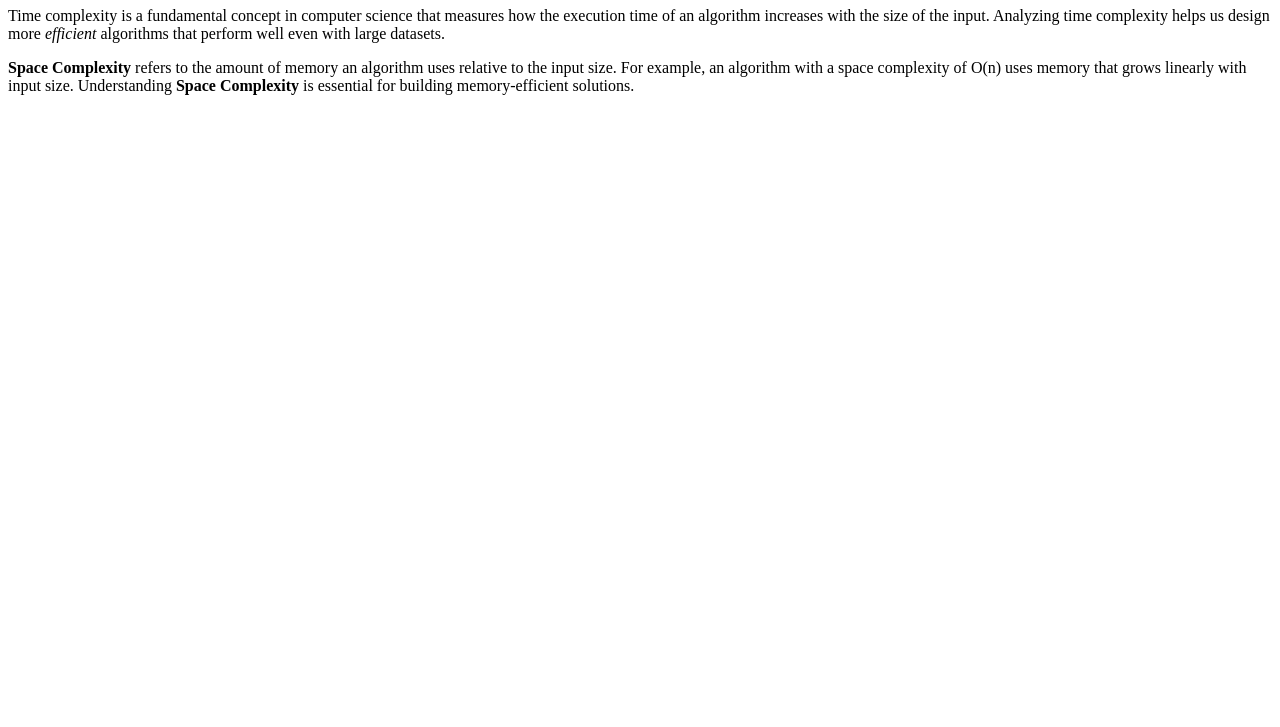
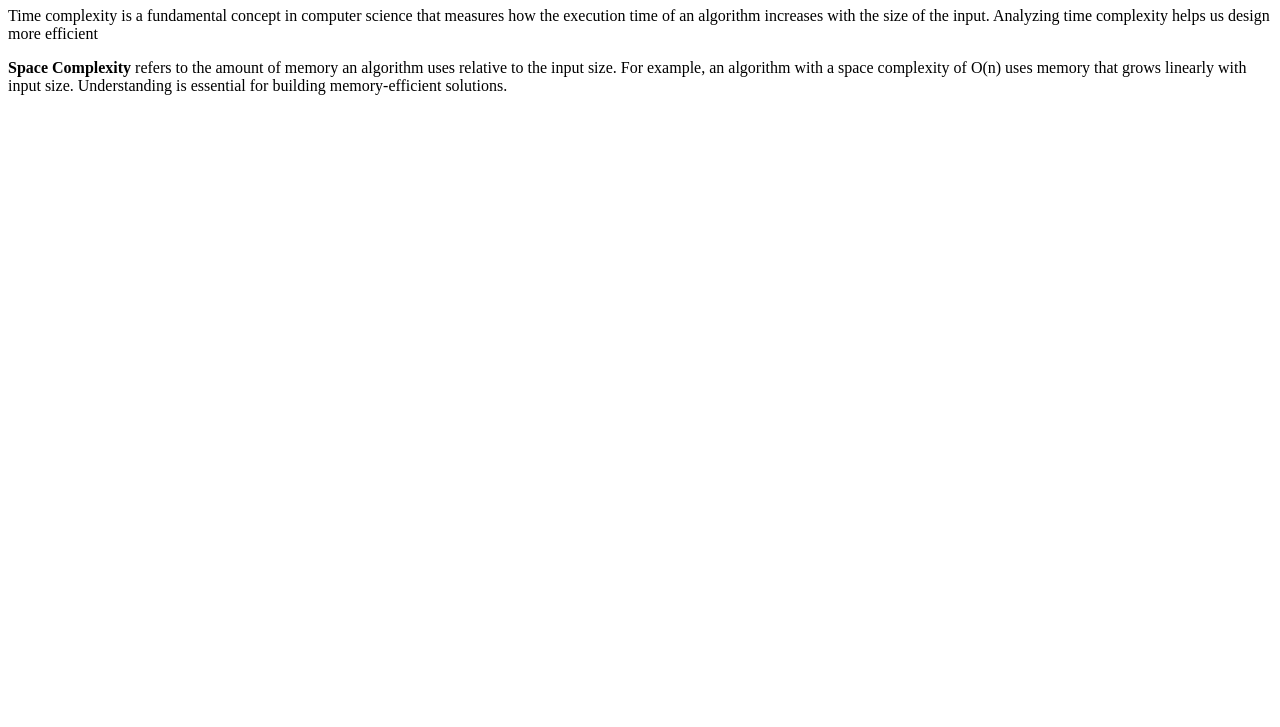
Before and after one commit to acciojob/time-and-space-complexity-Vigneshpsjkgm, a website: page main.html in a window 1280 px wide. Shown: the part 73-800 px from the top of the page. Drawn offline with Linux system fonts and the light colour scheme.

Commit message:
created a submission

```diff
--- a/main.html
+++ b/main.html
@@ -8,9 +8,9 @@
 
   <h1>Understanding Time, Space, and Complexity</h1>
 
-  <p>Time complexity is a fundamental concept in computer science that measures how the execution time of an algorithm increases with the size of the input. Analyzing time complexity helps us design more <em>efficient</em> algorithms that perform well even with large datasets.</p>
+  <p>Time complexity is a fundamental concept in computer science that measures how the execution time of an algorithm increases with the size of the input. Analyzing time complexity helps us design more efficient</p>
 
-  <p><b>Space Complexity</b> refers to the amount of memory an algorithm uses relative to the input size. For example, an algorithm with a space complexity of O(n) uses memory that grows linearly with input size. Understanding <b>Space Complexity</b> is essential for building memory-efficient solutions.</p>
+  <p><b>Space Complexity</b> refers to the amount of memory an algorithm uses relative to the input size. For example, an algorithm with a space complexity of O(n) uses memory that grows linearly with input size. Understanding is essential for building memory-efficient solutions.</p>
 
 </body>
 </html>
```
